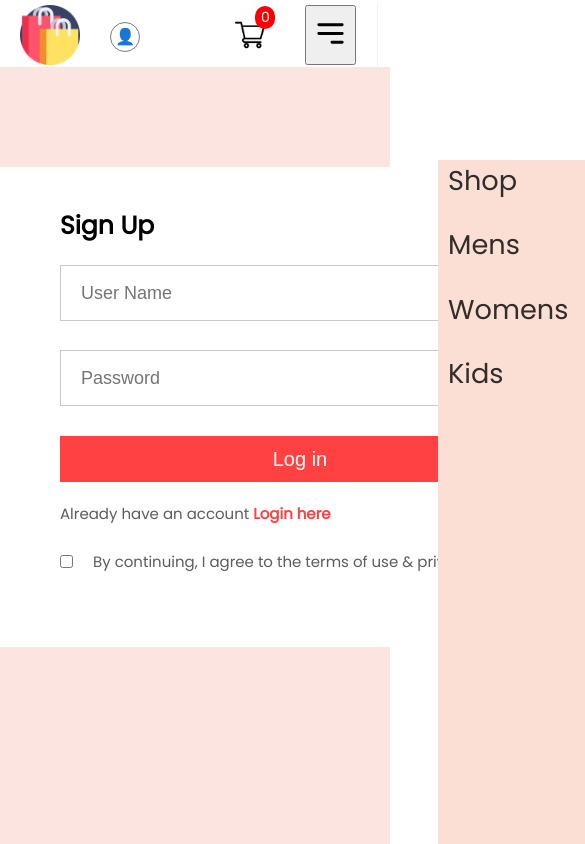
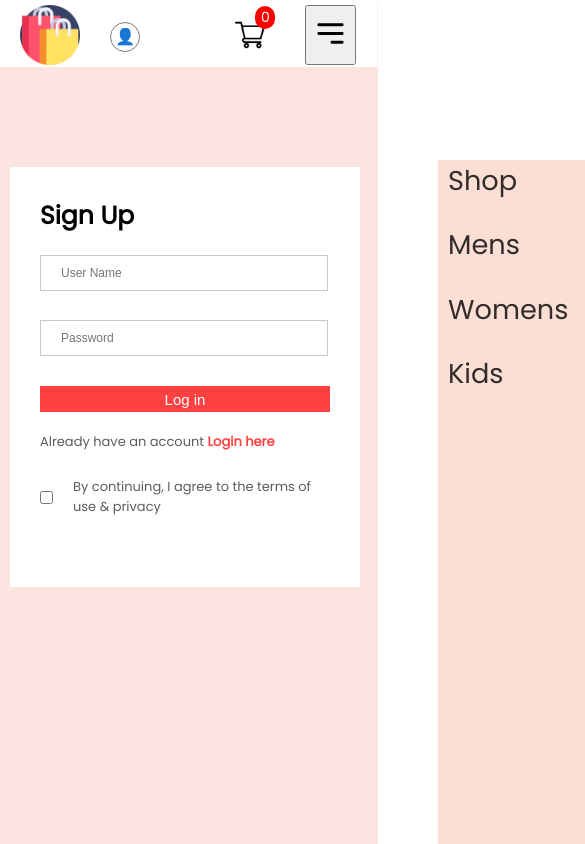
Before and after one commit to NateBalcha/E-shop, a React (Create React App) app: page /login in a window 390 px wide. Shown: the top 844 px of the page, 585 px wide, since content can reach past the window. Built offline with nearby package versions, Linux system fonts and the light colour scheme.

Commit message:
login css adjusted

```diff
--- a/src/Pages/CSS/LoginSignup.css
+++ b/src/Pages/CSS/LoginSignup.css
@@ -62,3 +62,48 @@
   font-size: 15px;
   font-weight: 500;
 }
+
+@media screen and (max-width: 715px) {
+  .loginSignup {
+    width: 97%;
+  }
+  .loginSignup-container {
+    width: 290px;
+    height: 380px;
+    background: rgb(255, 255, 255);
+    margin-left: 10px;
+    padding: 30px 30px;
+    padding-bottom: 10px;
+  }
+  .loginSignup-container h1 {
+    width: 100%;
+  }
+  .loginsignup-fields {
+    width: 100%;
+  }
+  .loginsignup-fields input {
+    height: 32px;
+    width: 91%;
+
+    font-size: 12px;
+  }
+  .loginSignup-container button {
+    width: 290px;
+    height: 26px;
+    color: white;
+    background: #ff4141;
+    margin-top: 30px;
+    border: none;
+    font-size: 15px;
+    font-weight: 500;
+    cursor: pointer;
+  }
+  .loginSignup-login {
+    width: 100%;
+    font-size: 13px;
+  }
+  .loginSignup-agree {
+    width: 100%;
+    font-size: 13px;
+  }
+}
```
